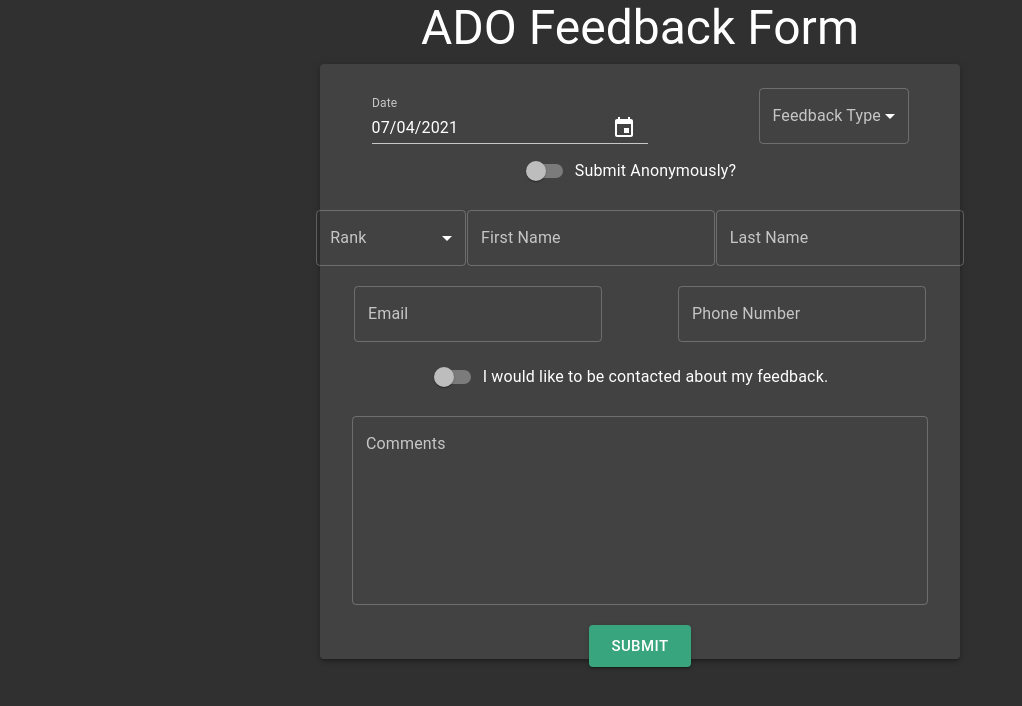
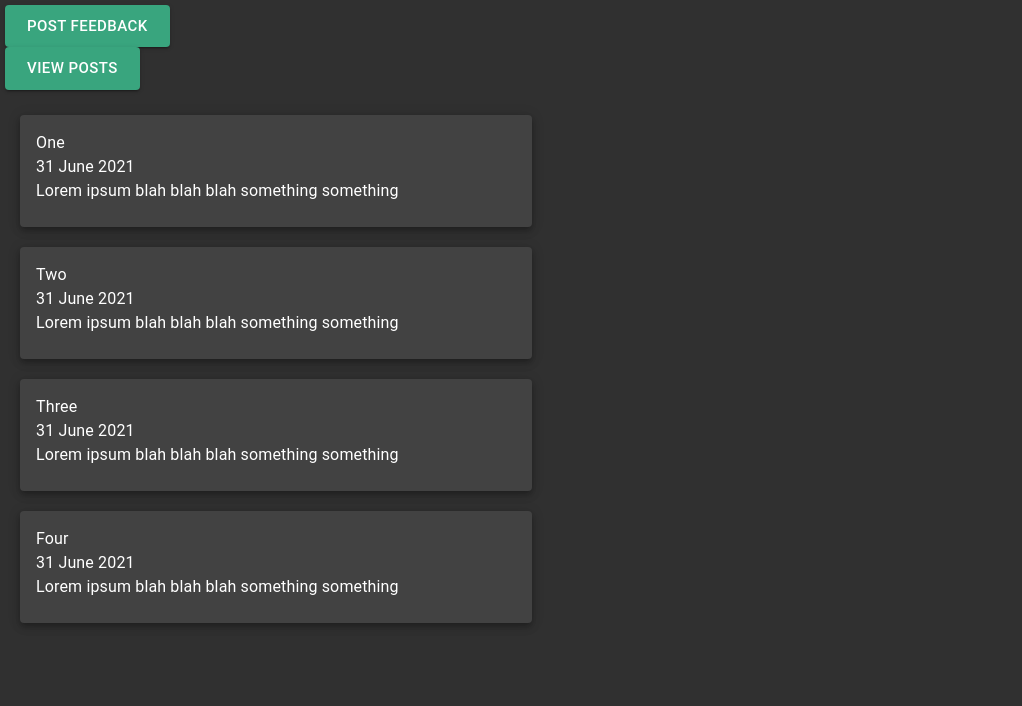
Before and after one commit to lithobraking/icebox, a React (Create React App) app in the folder client/: page /Posts in a window 1280 px wide. Shown: the top 706 px of the page, without its empty margins (0-1022 px from the left). Built offline with nearby package versions, Linux system fonts and the light colour scheme.

Commit message:
added Posts component

```diff
--- a/client/src/App.js
+++ b/client/src/App.js
@@ -1,6 +1,14 @@
+import {
+  BrowserRouter as Router,
+  Switch,
+  Route,
+  Link,
+} from 'react-router-dom';
 import EntryForm from './components/EntryForm';
+import PostPage from './components/PostPage';
 import { createMuiTheme, makeStyles, ThemeProvider } from '@material-ui/core/styles';
-import { CssBaseline, Typography } from '@material-ui/core';
+import { CssBaseline, Typography, Button } from '@material-ui/core';
+
 
 const theme = createMuiTheme({
   palette: {
@@ -24,23 +32,50 @@ const useStyles = makeStyles((theme) => ({
     height: '100%',
     display: 'flex',
     justifyContent: 'center',
+  },
+  nav: {
+    display: 'inline-block',
+    margin: 5
   }
 }));
 
-function App() {
+const App = () => {
   const classes = useStyles();
 
   return (
     <ThemeProvider theme={theme}>
       <CssBaseline />
+      <Router>
+        <div>
+          <nav className={classes.nav}>
+            <div>
+              <Link to='/NewFeedback'>
+                <Button variant='contained' color='primary' size='large'>Post Feedback</Button>
+              </Link>
+            </div>
+            <div>
+              <Link to='/Posts'>
+                <Button variant='contained' color='primary' size='large'>View Posts</Button>
+              </Link>
+            </div>
+          </nav>
+        </div>
+        <Switch>
+          <Route path='/NewFeedback'>
             <div className={classes.root}>
               <header className="app-header">
-          <Typography variant='h3'>ADO Feedback Form</Typography>
+                <Typography variant='h3'>Post Feedback</Typography>
               </header>
               <article className={classes.formContainer}>
                 <EntryForm />
               </article>
             </div>
+          </Route>
+          <Route path='/Posts'>
+            <PostPage />
+          </Route>
+        </Switch>
+      </Router>
     </ThemeProvider>
   );
 }
--- a/client/src/components/EntryForm.js
+++ b/client/src/components/EntryForm.js
@@ -26,9 +26,15 @@ const useStyles = makeStyles((theme) => ({
         alignItems: 'center',
         marginTop: '20px',
     },
+    gridEnd: {
+        display: 'flex',
+        alignItems: 'center',
+        marginTop: '20px',
+        marginBottom: '20px',
+    },
     commentTextBox: {
         width: '90%',
-    }
+    },
 }));
 
 const EntryForm = () => {
@@ -216,7 +222,7 @@ const EntryForm = () => {
                     <Grid
                         container
                         justify='space-around'
-                        className={classes.grid}
+                        className={classes.gridEnd}
                     >
                         <Button variant='contained' color='primary' size='large'>Submit</Button>
                     </Grid>
--- /dev/null
+++ b/client/src/components/Post.js
@@ -0,0 +1,31 @@
+import React from 'react';
+import { makeStyles } from '@material-ui/core/styles';
+import { Card, Typography, CardContent } from '@material-ui/core';
+
+const useStyles = makeStyles((theme) => ({
+    root: {
+        width: '40%',
+        margin: '20px'
+    },
+}))
+
+const Post = ({ title, date, body }) => {
+    const classes = useStyles();
+    return (
+        <Card className={classes.root} elevation={5}>
+            <CardContent>
+                <Typography>
+                    {title}
+                </Typography>
+                <Typography>
+                    {date}
+                </Typography>
+                <Typography>
+                    {body}
+                </Typography>
+            </CardContent>
+        </Card>
+    )
+}
+
+export default Post;
--- /dev/null
+++ b/client/src/components/PostList.js
@@ -0,0 +1,24 @@
+import React, { useState } from 'react';
+import Post from './Post';
+
+
+const PostList = ({ posts }) => {
+
+    return (
+        <div>
+            {posts.map((post) => {
+                return (
+                    <div>
+                        <Post
+                            title={post.title}
+                            date={post.date}
+                            body={post.body}
+                        />
+                    </div>
+                )
+            })}
+        </div>
+    )
+}
+
+export default PostList;
--- /dev/null
+++ b/client/src/components/PostPage.js
@@ -0,0 +1,38 @@
+import React from 'react';
+import PostList from './PostList';
+
+
+const PostPage = () => {
+    const testPosts = {
+        posts: [{
+            title: "One",
+            date: "31 June 2021",
+            body: "Lorem ipsum blah blah blah something something"
+        },
+        {
+            title: "Two",
+            date: "31 June 2021",
+            body: "Lorem ipsum blah blah blah something something"
+        },
+        {
+            title: "Three",
+            date: "31 June 2021",
+            body: "Lorem ipsum blah blah blah something something"
+        },
+        {
+            title: "Four",
+            date: "31 June 2021",
+            body: "Lorem ipsum blah blah blah something something"
+        }],
+        irrelevant: {
+            body: "haha! I wasted your time!"
+        }
+    }
+
+
+    return(
+        <PostList posts={testPosts.posts}/>
+    )
+}
+
+export default PostPage;
```
Also changed, not shown: 1 other file (tests, documents, lock files or other folders). Lines whose indentation alone changed are shown as unchanged.
